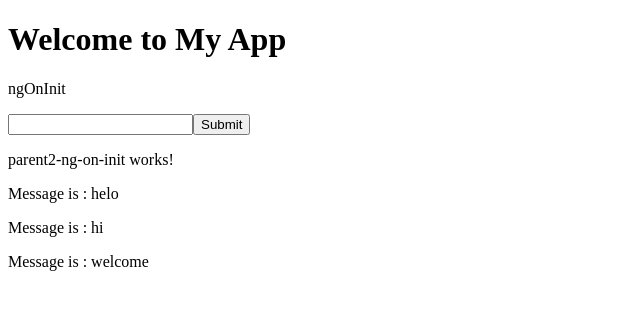
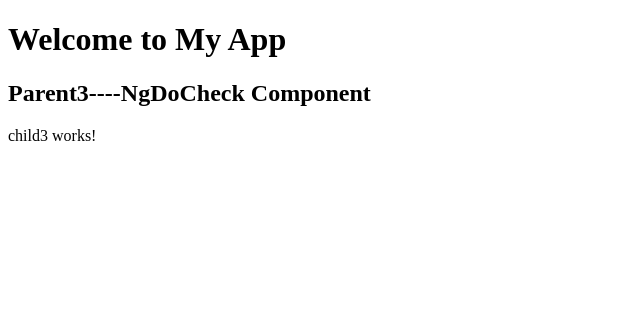
Before and after one commit to vamshi814/LifeCycleHooks, an Angular app: page / in a window 1280 px wide. Shown: the top 310 px of the page, without its empty margins (0-640 px from the left). Built offline with nearby package versions, Linux system fonts and the light colour scheme.

Commit message:
last update

```diff
--- a/src/app/app.component.html
+++ b/src/app/app.component.html
@@ -17,7 +17,7 @@ component initialization
 <!-- -------------------------------------------------------------- -->
 
 <!-- ngOnInit -->
-<div class="2ndHook">
+<!-- <div class="2ndHook">
 
 
     <p>ngOnInit</p>
@@ -25,4 +25,10 @@ component initialization
     <button (click)="onSubmit(types)">Submit</button>
     <app-parent2-ng-on-init [msg]="inputVal"></app-parent2-ng-on-init>
 
-</div>
+</div> -->
+
+<!-- ngDoCheck  -------------------------------------->
+
+<app-parent3-ng-do-check></app-parent3-ng-do-check>
+
+<!-- -------------------------------------------- -->
--- a/src/app/app.component.ts
+++ b/src/app/app.component.ts
@@ -21,6 +21,6 @@ export class AppComponent {
   }
 
 
-  //
+  //ngDoCheck()--------------------------------------
 
 }
--- a/src/app/app.module.ts
+++ b/src/app/app.module.ts
@@ -7,6 +7,8 @@ import { Parent1CompInznComponent } from './parent1-comp-inzn/parent1-comp-inzn.
 import { DemoComponent } from './demo/demo.component';
 import { NgOnchanges1Component } from './demo/ng-onchanges1/ng-onchanges1.component';
 import { Parent2NgOnInitComponent } from './parent2-ng-on-init/parent2-ng-on-init.component';
+import { Parent3NgDoCheckComponent } from './parent3-ng-do-check/parent3-ng-do-check.component';
+import { Child3Component } from './parent3-ng-do-check/child3/child3.component';
 
 @NgModule({
   declarations: [
@@ -14,7 +16,9 @@ import { Parent2NgOnInitComponent } from './parent2-ng-on-init/parent2-ng-on-ini
     Parent1CompInznComponent,
     DemoComponent,
     NgOnchanges1Component,
-    Parent2NgOnInitComponent
+    Parent2NgOnInitComponent,
+    Parent3NgDoCheckComponent,
+    Child3Component
   ],
   imports: [
     BrowserModule,
--- /dev/null
+++ b/src/app/parent3-ng-do-check/child3/child3.component.html
@@ -0,0 +1 @@
+<p>child3 works!</p>
--- /dev/null
+++ b/src/app/parent3-ng-do-check/child3/child3.component.ts
@@ -0,0 +1,19 @@
+import { Component, DoCheck, OnChanges, OnInit } from '@angular/core';
+
+@Component({
+  selector: 'app-child3',
+  templateUrl: './child3.component.html',
+  styleUrls: ['./child3.component.css']
+})
+export class Child3Component implements OnChanges, OnInit, DoCheck {
+
+  ngOnChanges(){
+    console.log('ngOnChanges hook child3 called - ' , );
+  }
+  ngOnInit() {
+    console.log('ngOnInit hook child3 called');
+  }
+  ngDoCheck() {
+    console.log('ngDoCheck hook child3 called');
+  }
+}
--- /dev/null
+++ b/src/app/parent3-ng-do-check/parent3-ng-do-check.component.html
@@ -0,0 +1,5 @@
+<h2>Parent3----NgDoCheck Component</h2>
+
+<app-child3>
+
+</app-child3>
--- /dev/null
+++ b/src/app/parent3-ng-do-check/parent3-ng-do-check.component.ts
@@ -0,0 +1,19 @@
+import { Component } from '@angular/core';
+
+@Component({
+  selector: 'app-parent3-ng-do-check',
+  templateUrl: './parent3-ng-do-check.component.html',
+  styleUrls: ['./parent3-ng-do-check.component.css']
+})
+export class Parent3NgDoCheckComponent {
+
+
+
+  constructor() {
+    console.log('Parent3 Constructor called');
+  }
+
+  ngOnChanges(){
+    console.log('ngOnChanges Parent3 hook called - ');
+  }
+}
```
Also changed, not shown: src/app/parent3-ng-do-check/child3/child3.component.css (added), src/app/parent3-ng-do-check/parent3-ng-do-check.component.css (added).
